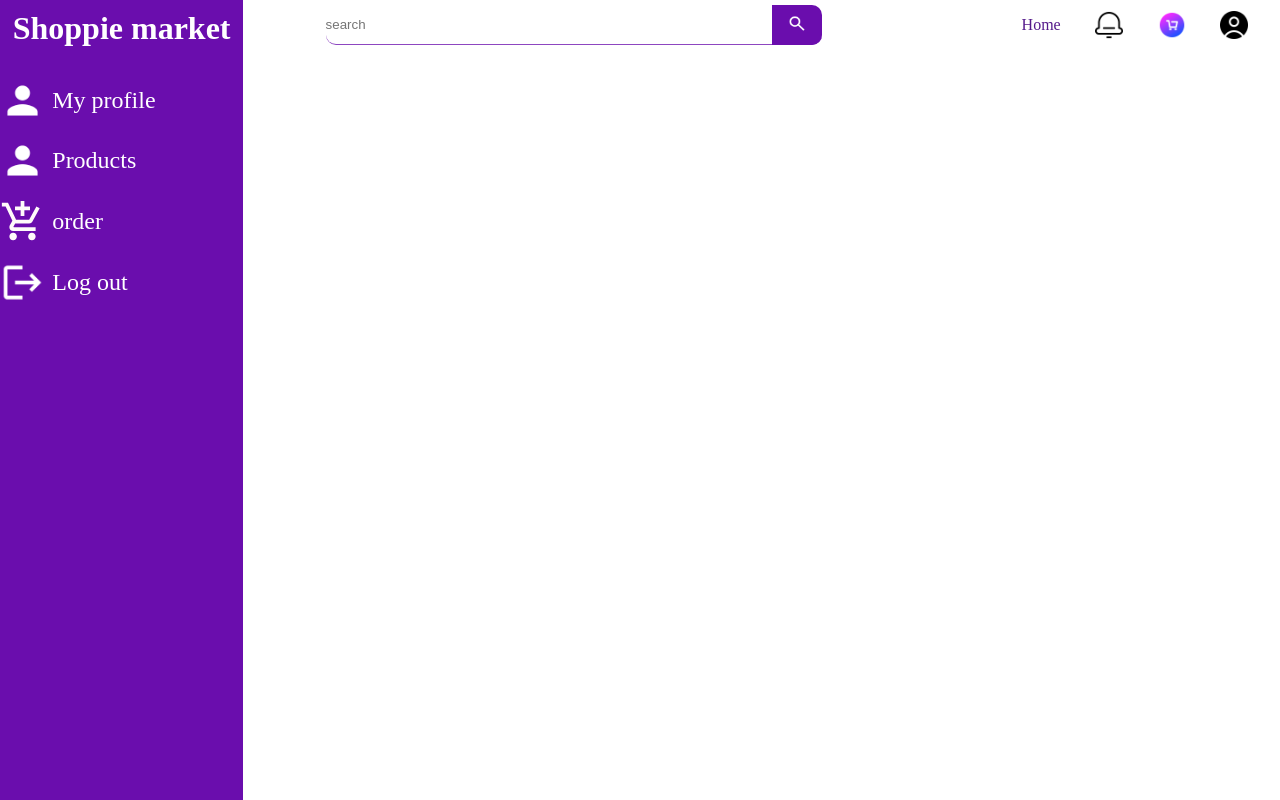
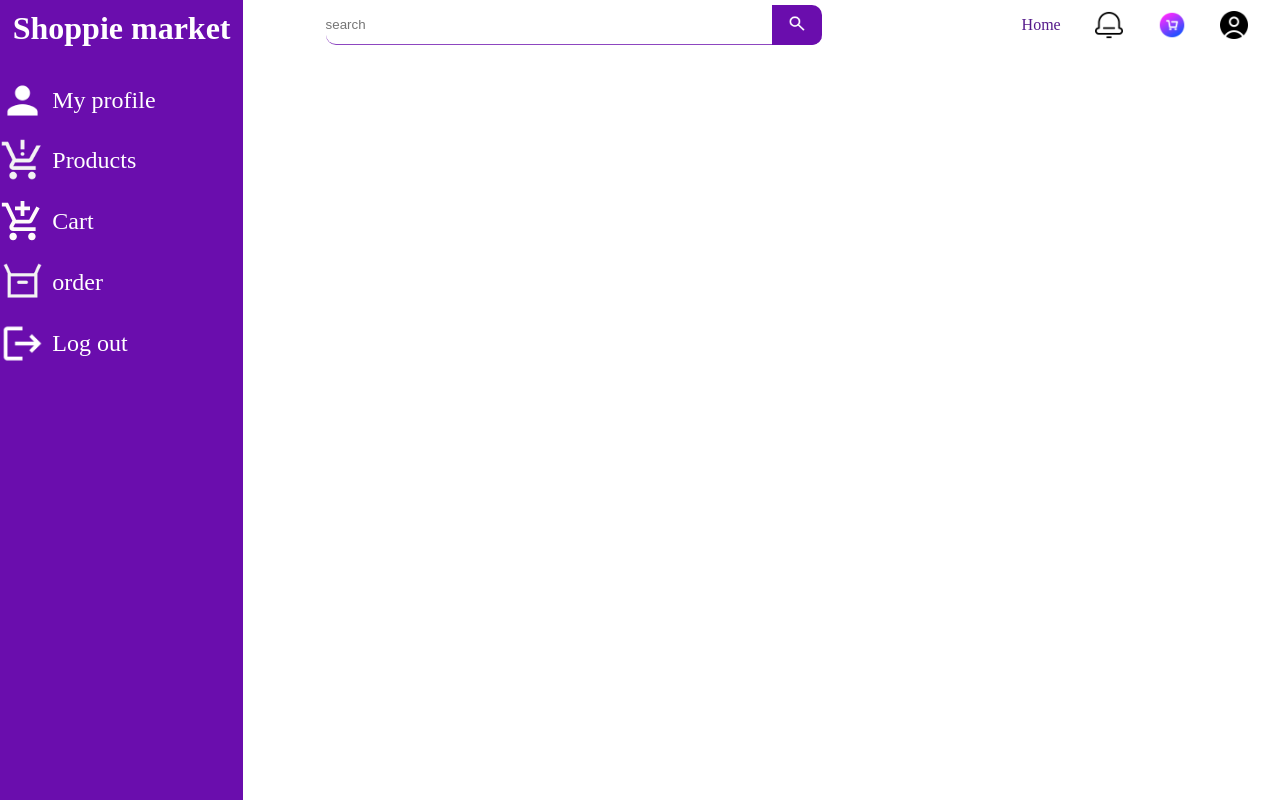
Before and after one commit to M-A-Leli/shopie, an Angular app in the folder frontend/: page /user/dashboard/profile in a window 1280 px wide. Built offline with nearby package versions, Linux system fonts and the light colour scheme.

Commit message:
added cart

```diff
--- a/frontend/src/app/features/user-dashboard/user-sidebar/user-sidebar.component.html
+++ b/frontend/src/app/features/user-dashboard/user-sidebar/user-sidebar.component.html
@@ -25,11 +25,15 @@
           <p>  My profile</p>
       </div>
       <div class="products" routerLink="product">
-          <img src="../../../icons/person_24dp (1).png" alt="">
+          <img src="../../../icons/production_quantity_limits_24dp_FILL0_wght400_GRAD0_opsz24.png" alt="">
           <p>  Products</p>
       </div>
+      <div class="cart" routerLink="cart">
+        <img src="../../../icons/add_shopping_cart_24dp.svg" alt="">
+        <p>Cart</p>
+      </div>
       <div class="order" routerLink="orders">
-          <img src="../../../icons/add_shopping_cart_24dp.svg" alt="">
+          <img src="../../../icons/orders_24dp_FILL0_wght400_GRAD0_opsz24.png" alt="">
           <p>  order</p>
       </div>
       <div class="logout" routerLink="logout">
```
Also changed, not shown: frontend/public/icons/orders_24dp_FILL0_wght400_GRAD0_opsz24.png (added), frontend/public/icons/production_quantity_limits_24dp_FILL0_wght400_GRAD0_opsz24.png (added), frontend/src/app/features/user-dashboard/user-cart/user-cart.component.ts (line endings or trailing spaces).
